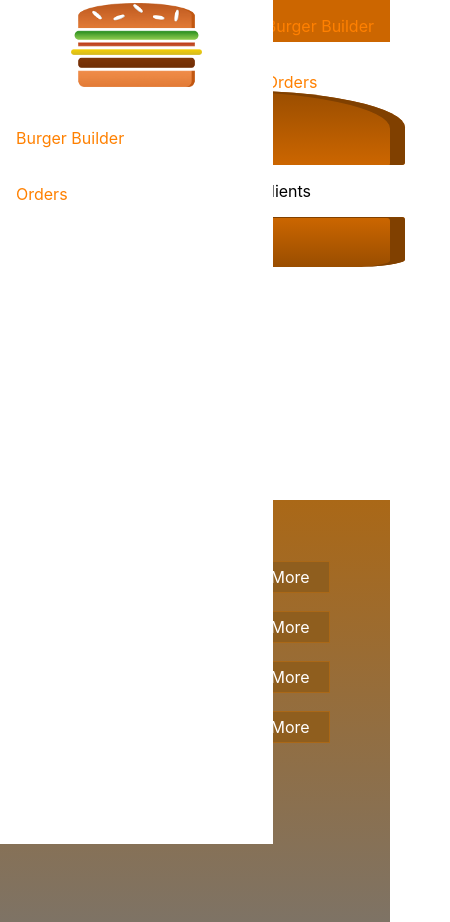
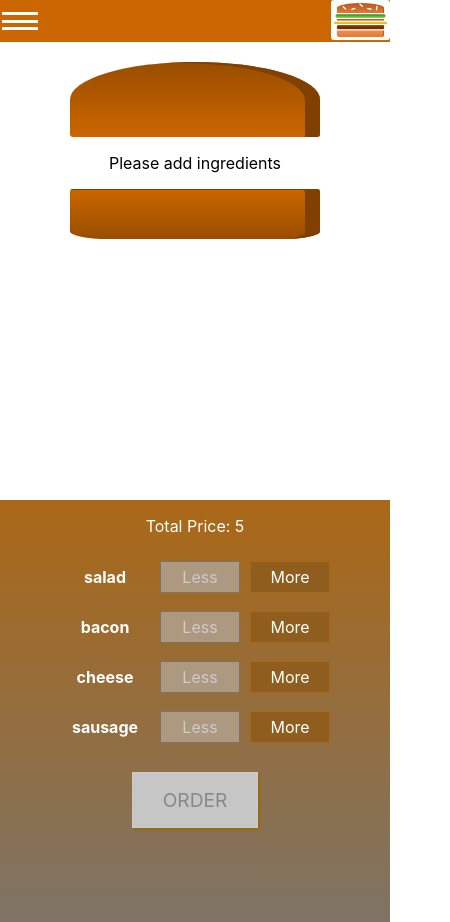
Before and after one commit to li-chengze/burger-order-app, a React (Create React App) app: page / in a window 390 px wide. Shown: the whole page, 450 px wide, since content can reach past the window. Built offline with nearby package versions, Linux system fonts and the light colour scheme.

Commit message:
implement sidedrawer

```diff
--- a/src/components/Burger/Burger.module.css
+++ b/src/components/Burger/Burger.module.css
@@ -3,6 +3,12 @@
     width: 450px;
     margin: auto;
     overflow: scroll;
+}
+
+@media (max-width: 499px) {
+    .Burger {
+        width: 80%;
+    }
 }
 
 .UpperBread {
--- a/src/components/Layout/Layout.js
+++ b/src/components/Layout/Layout.js
@@ -1,17 +1,37 @@
-import React from 'react';
+import React, { Component } from 'react';
 
 import BurgerBuilder from "../../container/BurgerBuilder/BurgerBuilder"
 import Toolbar from "../../components/Navigation/Toolbar/Toolbar"
 import SideDrawer from "../Navigation/SideDrawer/SideDrawer";
 
-const layout = props => {
-    return (
-        <div>
-            <Toolbar />
-            <SideDrawer />
-            <BurgerBuilder />
-        </div>
-    );
+class Layout extends Component {
+    state = {
+        sideDrawerOpened: false,
+    }
+
+    render() {
+        return (
+            <div>
+                <Toolbar openSideDrawerHandler={this.openSideDrawerHandler} />
+                <SideDrawer
+                    opened={this.state.sideDrawerOpened}
+                    closeSideDrawerHandler={this.closeSideDrawerHandler} />
+                <BurgerBuilder />
+            </div>
+        );
+    }
+
+    openSideDrawerHandler = () => {
+        this.setState({
+            sideDrawerOpened: true,
+        });
+    }
+
+    closeSideDrawerHandler = () => {
+        this.setState({
+            sideDrawerOpened: false,
+        });
+    }
 }
 
-export default layout;
+export default Layout;
--- a/src/components/Navigation/SideDrawer/SideDrawer.js
+++ b/src/components/Navigation/SideDrawer/SideDrawer.js
@@ -1,18 +1,23 @@
-import React from 'react';
+import React, { Fragment } from 'react';
 
 import classes from "./SideDrawer.module.css";
 
 import Logo from "../Logo/Logo";
 import NavigationItems from '../NavigationItems/NavigationItems';
+import BackDrop from "../../UI/BackDrop/BackDrop";
 
 const sideDrawer = props => {
+    const sideDrawerDisplayStyle = props.opened ? classes.Open : classes.Close;
     return (
-        <div className={classes.SideDrawer}>
-            <div className={classes.Logo}><Logo /></div>
-            <nav>
-                <NavigationItems />
-            </nav>
-        </div>
+        <Fragment>
+            <BackDrop show={props.opened} onClick={props.closeSideDrawerHandler} />
+            <div className={[classes.SideDrawer, sideDrawerDisplayStyle].join(" ")}>
+                <div className={classes.Logo}><Logo /></div>
+                <nav>
+                    <NavigationItems />
+                </nav>
+            </div>
+        </Fragment>
     );
 }
 
--- a/src/components/Navigation/SideDrawer/SideDrawer.module.css
+++ b/src/components/Navigation/SideDrawer/SideDrawer.module.css
@@ -1,7 +1,7 @@
 .SideDrawer {
     height: 100%;
     width:70%;
-    position: absolute;
+    position: fixed;
     top: 0;
     left: 0;
     z-index: 200;
@@ -20,7 +20,7 @@
 }
 
 .Close {
-    transform: translateX(-100);
+    transform: translateX(-100%);
 }
 
 .Logo {
--- /dev/null
+++ b/src/components/Navigation/SideDrawer/SideDrawerToggle/SideDrawerToggle.js
@@ -0,0 +1,15 @@
+import React from 'react';
+
+import classes from './SideDrawerToggle.module.css';
+
+const sideDrawerToggle = props => {
+    return (
+        <div className={classes.DrawerToggle} onClick={props.openSideDrawerHandler}>
+            <div></div>
+            <div></div>
+            <div></div>
+        </div>
+    );
+}
+
+export default sideDrawerToggle;
--- /dev/null
+++ b/src/components/Navigation/SideDrawer/SideDrawerToggle/SideDrawerToggle.module.css
@@ -0,0 +1,23 @@
+.DrawerToggle {
+    width: 40px;
+    height: 100%;
+    display: flex;
+    flex-flow: column;
+    justify-content: space-around;
+    align-items: center;
+    padding: 10px 0;
+    box-sizing: border-box;
+    cursor: pointer;
+}
+
+.DrawerToggle div {
+    width: 90%;
+    height: 3px;
+    background-color: white;
+}
+
+@media (min-width: 500px) {
+    .DrawerToggle {
+        display: none;
+    }
+}
--- a/src/components/Navigation/Toolbar/Toolbar.js
+++ b/src/components/Navigation/Toolbar/Toolbar.js
@@ -4,13 +4,14 @@ import classes from './Toolbar.module.css';
 
 import Logo from "../Logo/Logo";
 import NavigationItems from "../NavigationItems/NavigationItems";
+import SideDrawerToggle from "../SideDrawer/SideDrawerToggle/SideDrawerToggle";
 
 const toolbar = props => {
     return (
         <div className={classes.Toolbar}>
-            <div>menu</div>
+            <div><SideDrawerToggle openSideDrawerHandler={props.openSideDrawerHandler} /></div>
             <div className={classes.Logo} ><Logo /></div>
-            <nav>
+            <nav className={classes.DeskOnly}>
                 <NavigationItems />
             </nav>
         </div>
--- a/src/components/Navigation/Toolbar/Toolbar.module.css
+++ b/src/components/Navigation/Toolbar/Toolbar.module.css
@@ -12,3 +12,9 @@
 .Logo {
     height: 80%;
 }
+
+@media (max-width: 499px) {
+    .DeskOnly {
+        display: none;
+    }
+}
```
